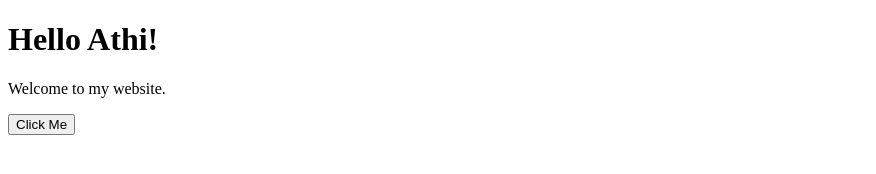
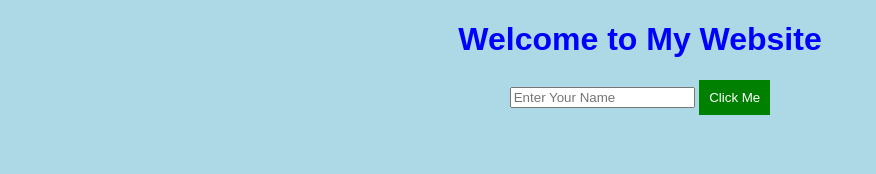
Before and after one commit to narayanana815-del/my-first-website, a plain HTML site: page index.html in a window 1280 px wide. Shown: the whole page, without its empty margins (0-876 px from the left). Drawn offline with Linux system fonts and the light colour scheme.

Commit message:
index.html

```diff
--- a/index.html
+++ b/index.html
@@ -1,12 +1,65 @@
 <!DOCTYPE html>
 <html>
+
 <head>
-    <title>My Website</title>
+    <title>My First Website</title>
+
+    <style>
+        body {
+            background-color: lightblue;
+            text-align: center;
+            font-family: Arial;
+        }
+
+        h1 {
+            color: blue;
+        }
+
+        button {
+            background-color: green;
+            color: white;
+            padding: 10px;
+            border: none;
+        }
+    </style>
 </head>
 
 <body>
-    <h1>Hello Athi!</h1>
-    <p>Welcome to my website.</p>
-    <button>Click Me</button>
+
+    <h1>Welcome to My Website</h1>
+
+    <input type="text" id="username"
+    placeholder="Enter Your Name">
+
+    <button onclick="showMessage()">
+        Click Me
+    </button>
+
+    <p id="result"></p>
+
+    <script>
+
+        let name = "";
+
+        function showMessage() {
+
+            name = document.getElementById("username").value;
+
+            if (name == "") {
+
+                document.getElementById("result").innerHTML =
+                "Please Enter Your Name";
+
+            } else {
+
+                document.getElementById("result").innerHTML =
+                "Hello " + name + " Welcome!";
+
+            }
+
+        }
+
+    </script>
+
 </body>
 </html>
```
